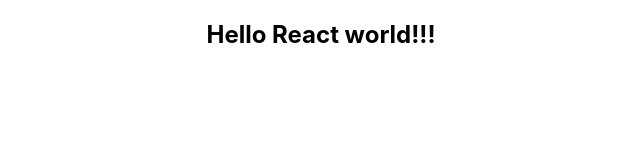
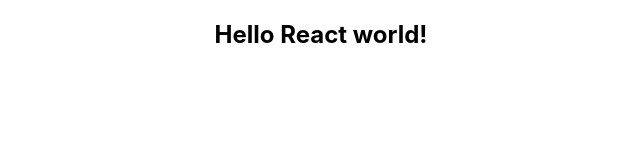
Before and after one commit to eayan/eu_elearning, a React (Create React App) app: page / in a window 1280 px wide. Shown: the top 160 px of the page, without its empty margins (319-959 px from the left). Built offline with nearby package versions, Linux system fonts and the light colour scheme.

Commit message:
another small change

```diff
--- a/src/App.js
+++ b/src/App.js
@@ -3,7 +3,7 @@ import './App.css';
 function App() {
   return (
     <div className="App">
-      <h2> Hello React world!!!</h2>
+      <h2> Hello React world!</h2>
     </div>
   );
 }
```
